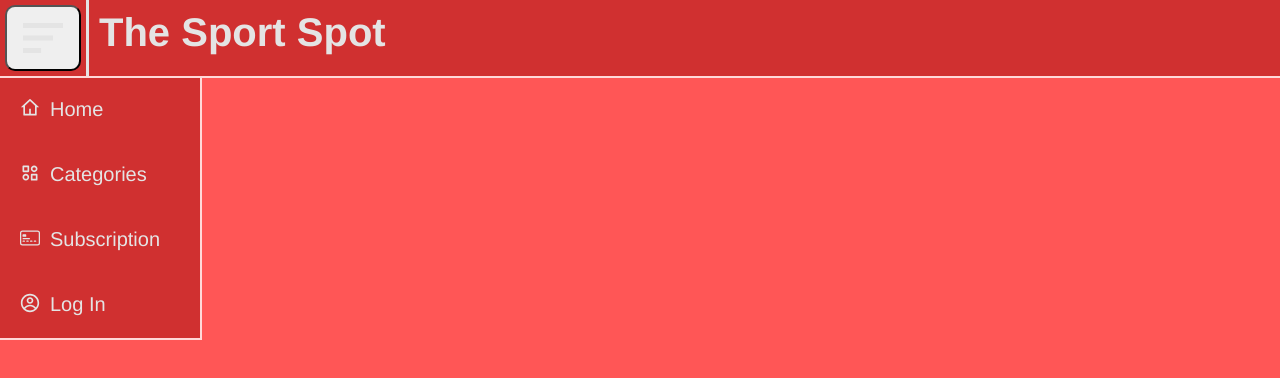
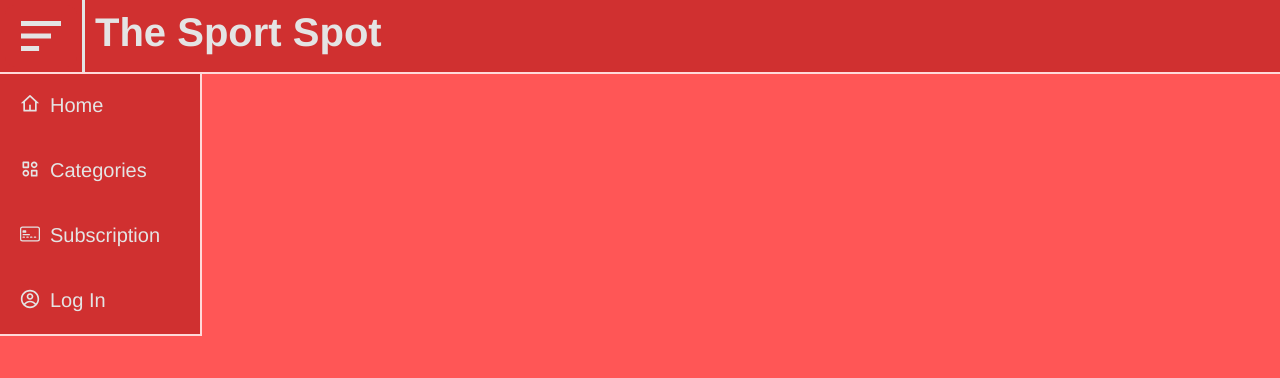
Before and after one commit to LamekMarouf/the-sport-spot, a React (Create React App) app in the folder client/: page / in a window 1280 px wide. Shown: the top 378 px of the page. Built offline with nearby package versions, Linux system fonts and the light colour scheme.

Commit message:
finished navbar

```diff
--- a/client/src/styles/style.css
+++ b/client/src/styles/style.css
@@ -34,6 +34,8 @@ body {
   -webkit-transition: .2s ease-in-out;
   transition: .2s ease-in-out;
   border-radius: 10px;
+  background-color: #d03030;
+  border: none;
   display: -webkit-box;
   display: -ms-flexbox;
   display: flex;
--- a/client/src/styles/style.scss
+++ b/client/src/styles/style.scss
@@ -39,6 +39,8 @@ body {
         margin: 5px;
         transition: .2s ease-in-out;
         border-radius: 10px;
+        background-color: $navbar;
+        border: none;
 
         @include flexCenter();
 
```
Also changed, not shown: 1 other file (tests, documents, lock files or other folders).
